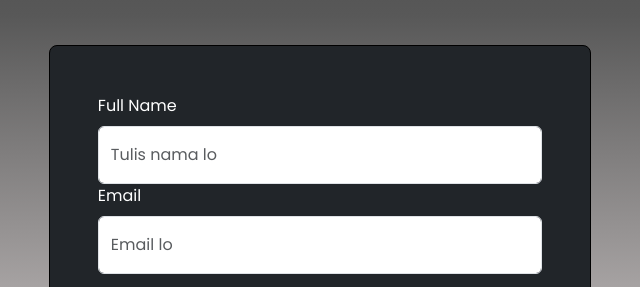
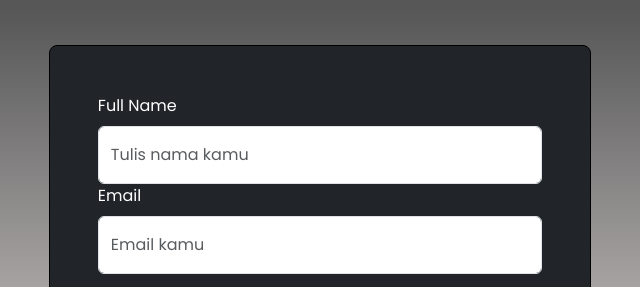
Before and after one commit to dilcuyy/Dilcuyy, a plain HTML site: page index.html in a window 1280 px wide. Shown: the part 1785-2072 px from the top of the page, 570-1210 px from the left. Drawn offline with nearby package versions, Linux system fonts and the light colour scheme; grey boxes are pictures that could not be loaded.

Commit message:
Update index.html

```diff
--- a/index.html
+++ b/index.html
@@ -227,7 +227,7 @@
                 id="username"
                 class="form-control py-3"
                 id="formGroupExampleInput"
-                placeholder="Tulis nama lo"
+                placeholder="Tulis nama kamu"
                 name="username" required
               />
               <div class="mb-3">
@@ -239,7 +239,7 @@
                   id="email"
                   class="form-control py-3"
                   id="formGroupExampleInput2"
-                  placeholder="Email lo"
+                  placeholder="Email kamu"
                   name="email" required
                 />
               </div>
```
